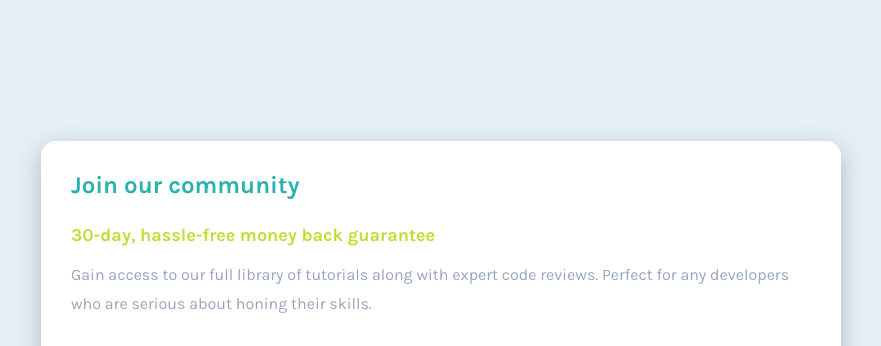
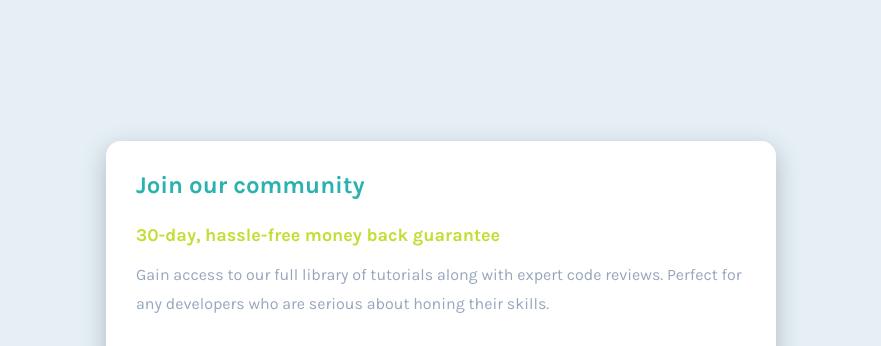
Before and after one commit to PhoenixDev22/Frontend-Mentor-Single-Price-Grid-Component, a plain HTML site: page index.html in a window 1280 px wide. Shown: the top 346 px of the page, without its empty margins (199-1080 px from the left). Drawn offline with Linux system fonts and the light colour scheme.

Commit message:
Update main.css

```diff
--- a/main.css
+++ b/main.css
@@ -34,7 +34,7 @@ body{
     font-weight: 700;
 }
 main{
-    max-width: 800px;
+    max-width: 670px;
     width: 76%;
     display: grid;
     grid-template-columns: repeat(2, minmax(300px , 1fr));
```
